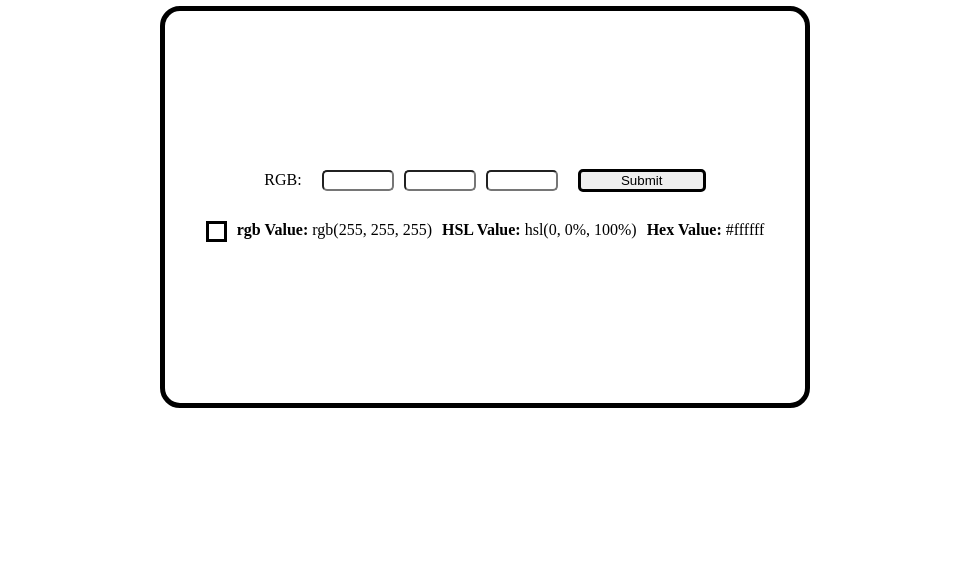
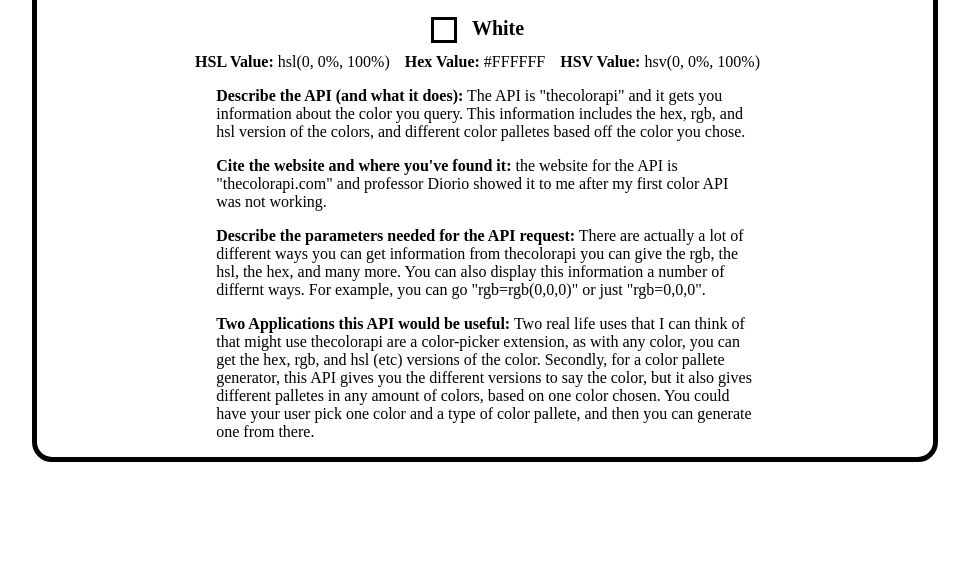
Before and after one commit to lcomeau01/API_Fun, a plain HTML site: page index.html in a window 1280 px wide. Shown: the part 233-800 px from the top of the page, without its empty margins (155-1124 px from the left). Drawn offline with Linux system fonts and the light colour scheme.

Commit message:
made changes necessary for submission

```diff
--- a/index.html
+++ b/index.html
@@ -1,9 +1,6 @@
 <!DOCTYPE html>
 <html lang="en">
 <head>
-    <meta charset="UTF-8">
-    <meta http-equiv="X-UA-Compatible" content="IE=edge">
-    <meta name="viewport" content="width=device-width, initial-scale=1.0">
     <title>API FUN!</title>
     <style>
         body, html {
@@ -15,8 +12,8 @@
             flex-direction: column;
         }
         .form-container {
-            width: 50%;
-            height: 50%;
+            width: 70%;
+            min-height: 50%;
             border: black solid 5px;
             border-radius: 20px;
         }
@@ -25,13 +22,14 @@
             flex-direction: column;
             justify-content: center;
             align-items: center;
-            height: 100%;
+            max-height: 100%;
             width: 100%;
         }
         #form {
             display: flex;
             justify-content: center;
             align-items: center;
+            margin-bottom: 0px;
         }
         #form p {
             margin-right: 20px;
@@ -50,57 +48,93 @@
         #blue {
             color: rgb(0,0,255);
         }
-        #form input[type="submit"] {
+        #form input[type="button"] {
             width: 20%;
             margin-left: 10px;
             border-radius: 5px;
             border: solid;
         }
-        #form input[type="submit"]:hover {
+        #form input[type="button"]:hover {
             cursor: pointer;
         }
         .color-info {
             display: flex;
+            flex-direction: column;
+            align-items: center;
         }
-
+        .label {
+            display: flex;
+            font-size: 20px;
+        }
+        .color-types {
+            display: flex;
+            width: 100%;
+            justify-content: space-evenly;
+        }
         .color-info #square {
-            margin-left: 10px;
             border: black solid;
-            width: 15px;
-            height: 15px;
+            width: 20px;
+            height: 20px;
         }
         .color-info p {
-            margin-right: 10px;
+           margin: 10px 15px 0px 0px;
+        }
+        .questions {
+            max-width: 60%;
         }
     </style>
 </head>
 <body>
-    <h1>RGB Conversion</h1>
+    <h1>RGB Converter</h1>
     <section class="form-container">
         <section class="content">
-            <form onsubmit="getColors()" method="get" id="form" action="#">
+            <!-- HTML THAT WILL CHANGE WHEN REQUEST IS GRANTED -->
+            <form method="get" id="form" action="#">
                 <p>RGB: </p>
                 <input type="number" id="red">
                 <input type="number" id="green">
                 <input type="number" id="blue">
-                <input type="submit">
+                <input type="button" value="Convert" id="button1">
             </form>
             <section class="color-info">
-                <p id="square"></p>
-                <p class="color-text" id="rgb-value"> <b>rgb Value: </b> rgb(255, 255, 255) </p>
-                <p class="color-text"  id="hsl-value"> <b>HSL Value: </b> hsl(0, 0%, 100%) </p>
-                <p class="color-text"  id="hex-value"> <b>Hex Value: </b> #ffffff </p>
+                <div class="label">
+                    <p id="square"></p>
+                    <p class="color-text"> <b id="Name"> White </b> </p>
+                </div>
+                <div class="color-types">
+                    <p class="color-text"  id="hsl-value"> <b>HSL Value: </b> hsl(0, 0%, 100%) </p>
+                    <p class="color-text"  id="hex-value"> <b>Hex Value: </b> #FFFFFF </p>
+                    <p class="color-text"  id="hsv-value"> <b>HSV Value: </b> hsv(0, 0%, 100%) </p>
+                </div>
+            </section>
+            <!-- HTML THAT STAYS THE SAME -->
+            <section class="questions">
+                <p><b>Describe the API (and what it does):</b> The API is "thecolorapi" and it gets you information about the color you query. This information includes
+                    the hex, rgb, and hsl version of the colors, and different color palletes based off the color you chose. </p>
+                <p><b>Cite the website and where you've found it:</b> the website for the API is "thecolorapi.com" and professor Diorio showed it to me after my first color API
+                      was not working.</p>
+                <p><b>Describe the parameters needed for the API request:</b> There are actually a lot of different ways you can get information from thecolorapi you can give the rgb, the hsl,
+                    the hex, and many more. You can also display this information a number of differnt ways. For example, you can go "rgb=rgb(0,0,0)" or just "rgb=0,0,0". </p>
+                <p><b>Two Applications this API would be useful:</b> Two real life uses that I can think of that might use thecolorapi are a color-picker extension, as with any color,
+                    you can get the hex, rgb, and hsl (etc) versions of the color. Secondly, for a color pallete generator, this API gives you the different versions to say the color, but it also gives different palletes
+                    in any amount of colors, based on one color chosen. You could have your user pick one color and a type of color pallete, and then you can generate one from there.</p>
             </section>
         </section>
     </section>
+    <!-- JAVASCRIPT -->
     <script>
+        window.onload = function() {
+            button = document.getElementById("button1");
+            button.onclick = function() {
+                getColors();
+            }
+        }
         function getColors() {
             red = validateColor(document.getElementById("red").value);
             green = validateColor(document.getElementById("green").value);
             blue = validateColor(document.getElementById("blue").value);
 
             color = red + "," + green + "," + blue;
-            console.log(color);
 
             colorSquare = document.getElementById("square");
             colorSquare.style.backgroundColor = "rgb(" + color + ")";
@@ -114,24 +148,25 @@
         }
 
         function fetchData(color) {
-            res = fetch("https://cors-anywhere.herokuapp.com/https://color.serialif.com/" + color)
+            url = "https://www.thecolorapi.com/id?rgb=" + color;
+            res = fetch(url)
             .then (res => res.text())
             .then (data =>
                 {
-                    data = JSON.parse(data)
-                    hex = data.base.hex.value;
-                    console.log(hex);
+                    data = JSON.parse(data);
+                    hex = data.hex.value;
                     document.getElementById("hex-value").innerHTML = "<b>Hex Value: </b>" + hex;
 
-                    rgb = data.base.rgb.value;
-                    console.log(rgb);
-                    document.getElementById("rgb-value").innerHTML = "<b>RGB Value: </b>" + rgb;
+                    name = data.name.value;
+                    document.getElementById("Name").innerHTML = name;
 
-                    hsl = data.base.hsl.value;
-                    console.log(hsl);
+                    hsl = data.hsl.value;
                     document.getElementById("hsl-value").innerHTML = "<b>HSL Value: </b>" + hsl;
+
+                    hsv = data.hsv.value;
+                    document.getElementById("hsv-value").innerHTML = "<b>HSV Value: </b>" + hsv;
                 })
-            .catch (error => console.log(error));
+            .catch (error => console.log("this didn't work: " + error));
         }
 </script>
 </body>
```
Also changed, not shown: 2 other files.
